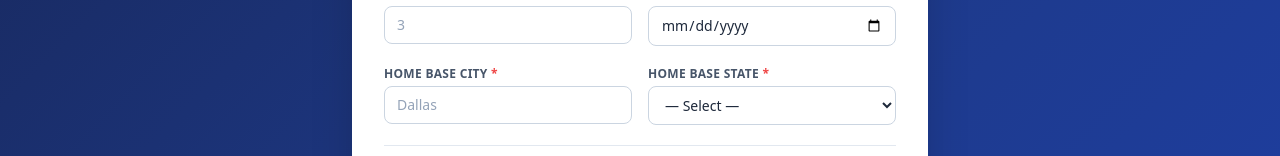
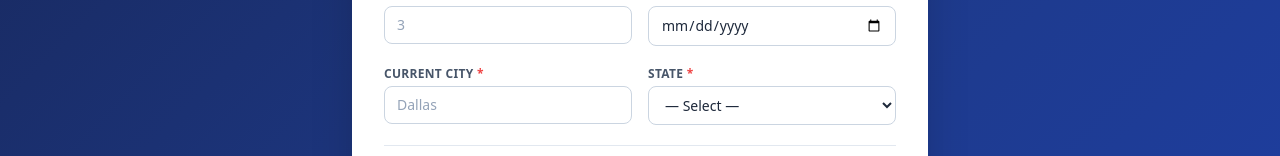
Before and after one commit to makabua/Zodiak-Capacity-Tracker, a React (Vite) app in the folder client/: page / in a window 1280 px wide. Shown: the part 442-598 px from the top of the page. Built offline with nearby package versions, Linux system fonts and the light colour scheme.

Commit message:
Revert city/state labels back to Current City and State
This is a spot capacity tracker — the location should indicate where
trucks currently are, not a home base.

https://claude.ai/code/session_014xs7rr9uxPZFwtUjWd6FqM

```diff
--- a/client/src/pages/SubmitPage.jsx
+++ b/client/src/pages/SubmitPage.jsx
@@ -227,9 +227,9 @@ export default function SubmitPage() {
                 </Field>
               </div>
 
-              {/* Row: City + State (carrier home base) */}
+              {/* Row: City + State */}
               <div className="grid grid-cols-2 gap-4">
-                <Field label="Home Base City" required>
+                <Field label="Current City" required>
                   <input
                     type="text"
                     placeholder="Dallas"
@@ -239,7 +239,7 @@ export default function SubmitPage() {
                     className={inputCls}
                   />
                 </Field>
-                <Field label="Home Base State" required>
+                <Field label="State" required>
                   <select
                     value={form.state}
                     onChange={(e) => set('state', e.target.value)}
```
Also changed, not shown: 1 other file (tests, documents, lock files or other folders).
